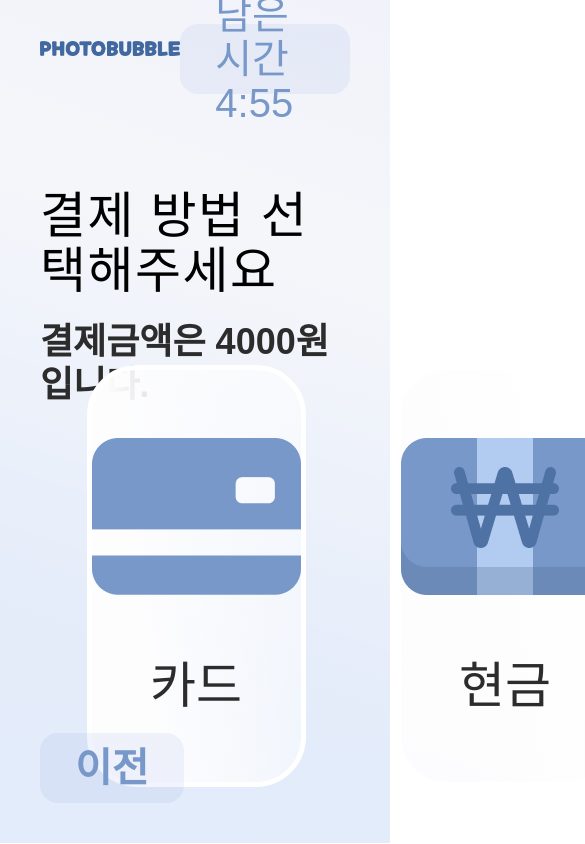
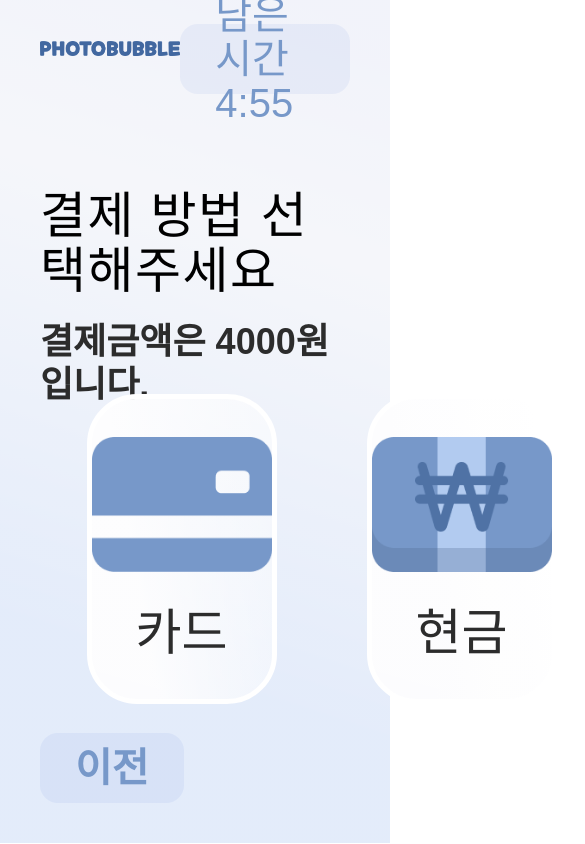
Before and after one commit to Hyewon0223/AR_Photo_WEB, a React (Create React App) app: page /SelectPayment in a window 390 px wide. Shown: the top 844 px of the page, 585 px wide, since content can reach past the window. Built offline with nearby package versions, Linux system fonts and the light colour scheme; a web font is replaced by a local one.

Commit message:
[Refactor] Responsive Web

```diff
--- a/src/components/ARChoice.js
+++ b/src/components/ARChoice.js
@@ -3,7 +3,7 @@ import styled from "styled-components";
 export const ARChoice = ({name, imgSrc, onClick}) => {
     return <Container>
         <ImgWrapper onClick={onClick}>
-            <img src={imgSrc}/>
+            <ImgContainer src={imgSrc}/>
         </ImgWrapper>
         <Text>{name}</Text>
     </Container>
@@ -23,6 +23,15 @@ const ImgWrapper = styled.div`
   display: flex;
   justify-content: center;
   align-items: center;
+  @media only screen and (max-width: 1224px){
+    width: 280px;
+    height: 210px;
+  }
+`
+const ImgContainer = styled.img`
+  @media only screen and (max-width: 1224px){
+    width: 100px;
+  }
 `
 const Text = styled.div`
   margin: 28px auto auto;
@@ -34,4 +43,7 @@ const Text = styled.div`
   color: #2C2C2C;
   white-space: pre-line;
   text-align: center;
+  @media only screen and (max-width: 1224px){
+    font-size: 40px;
+  }
 `
--- a/src/components/BaseElement.js
+++ b/src/components/BaseElement.js
@@ -38,7 +38,7 @@ export const BaseElement = ({isTimer, onBackClick, etc, onEtcClick, children, is
     return <Container>
         <Header>
             <Logo imgURL={PhotoBubble}/>
-            {isTimer && <BaseButton font name={`남은 시간 ${min}:${sec}`}></BaseButton>}
+            {isTimer && <BaseButton font name={`남은 시간 ${min}:${sec}`}/>}
         </Header>
         <Wrapper isExist={onBackClick || etc || isCheck}>
             {children}
--- a/src/components/PaymentChoice.js
+++ b/src/components/PaymentChoice.js
@@ -3,7 +3,7 @@ import styled from "styled-components";
 export const PaymentChoice = ({name, imgSrc, onClick}) => {
     return <Container onClick={onClick}>
         <ImgWrapper>
-            <img src={imgSrc}/>
+            <ImgContainer src={imgSrc}/>
         </ImgWrapper>
         <Text>{name}</Text>
     </Container>
@@ -15,11 +15,14 @@ const Container = styled.div`
   border-radius: 50px;
   width: 412px;
   height: 412px;
-  max-width: 474px;
   display: flex;
   flex-direction: column;
   cursor: pointer;
   margin: auto;
+  @media only screen and (max-width: 1224px){
+    width: 300px;
+    height: 300px;
+  }
 `
 const ImgWrapper = styled.div`
   margin: auto auto 0;
@@ -34,4 +37,12 @@ const Text = styled.div`
   color: #2C2C2C;
   white-space: pre-line;
   text-align: center;
+  @media only screen and (max-width: 1224px){
+    margin: 30px auto auto;
+  }
 `
+const ImgContainer = styled.img`
+  @media only screen and (max-width: 1224px){
+    width: 180px;
+  }
+`
--- a/src/pages/1_PeopleNumPage.js
+++ b/src/pages/1_PeopleNumPage.js
@@ -22,9 +22,9 @@ export const PeopleNumPage = () => {
             <ChildrenTitle>몇명이서 찍을까요?</ChildrenTitle>
             <ChildrenSubTitle/>
             <SelectWrapper>
-                {[null,1,2,3,null].map((num)=> {
-                    return <RelativeContainer>
-                        <SelectBox key={`peopleNum-${num}`} visible={!num}
+                {[null,1,2,3,null].map((num,idx)=> {
+                    return <RelativeContainer key={`peopleNum-${idx}`}>
+                        <SelectBox visible={!num}
                                    selectNum={selectNum} name={num} unit="명"
                                    onClick={()=>onBoxClick(num)}/>
                         {selectNum === num ?
--- a/src/pages/2_PrintNumPage.js
+++ b/src/pages/2_PrintNumPage.js
@@ -23,9 +23,8 @@ export const PrintNumPage = () => {
             <ChildrenSubTitle>원하시는 출력장수를 선택해주세요.</ChildrenSubTitle>
             <SelectWrapper>
                 {[1,2,3,4,5].map((num)=> {
-                    return <RelativeContainer>
-                        <SelectBox key={`printNum-${num}`}
-                                   selectNum={selectNum} name={num} unit="장"
+                    return <RelativeContainer key={`printNum-${num}`}>
+                        <SelectBox selectNum={selectNum} name={num} unit="장"
                                    onClick={()=>onBoxClick(num)}/>
                         {selectNum === num ?
                             <SelectCheck src={check}/>
--- a/src/pages/3_SelectNumPage.js
+++ b/src/pages/3_SelectNumPage.js
@@ -89,6 +89,9 @@ const SelectWrap = styled.div`
   display: flex;
   justify-content: center;
   align-items: center;
+  @media only screen and (max-width: 1224px){
+    margin-top: 10px;
+  }
 `
 const Select = styled.div`
   cursor: pointer;
@@ -110,6 +113,9 @@ const SelectLayoutWrap = styled.div`
   justify-content: center;
   align-items: center;
   gap: 74px;
+  @media only screen and (max-width: 1224px){
+    margin-top: 50px;
+  }
 `
 const LayoutContainer = styled.div`
   position: relative;
--- a/src/pages/5_PaymentCardPage.js
+++ b/src/pages/5_PaymentCardPage.js
@@ -51,6 +51,11 @@ const MoneyBox = styled.div`
   line-height: 114px;
   color: #FFFFFF;
   cursor: pointer;
+  @media only screen and (max-width: 1224px){
+    width: 330px;
+    height: 170px;
+    font-size: 80px;
+  }
 `
 const Text = styled.div`
   font-family: 'ONE Mobile POP',sans-serif;
@@ -59,5 +64,7 @@ const Text = styled.div`
   font-size: 80px;
   line-height: 88px;
   color: #2C2C2C;
-
+  @media only screen and (max-width: 1224px){
+    font-size: 60px;
+  }
 `
--- a/src/pages/5_PaymentCashPage.js
+++ b/src/pages/5_PaymentCashPage.js
@@ -59,7 +59,7 @@ const MoneyBox = styled.div`
   width: 412px;
   height: 209px;
   background: ${props=>props.isWhite? "linear-gradient(196.1deg, rgba(255, 255, 255, 0.61) -15.99%, rgba(255, 255, 255, 0.352657) 101.75%, rgba(255, 255, 255, 0) 142.09%), linear-gradient(80.77deg, #FBFBFD 27.85%, rgba(251, 251, 253, 0) 91.1%)": "#7798C9"};
-  border: 5px solid ${props=>props.isWhite?"#FFFFFF":"#7798C9"};
+  border: 5px solid ${props=>props.isWhite?"#FFFFFF":"#678AC0"};
   border-radius: 28px;
   font-family: 'ONE Mobile POP', sans-serif;
   font-weight: 400;
@@ -67,6 +67,11 @@ const MoneyBox = styled.div`
   line-height: 114px;
   color: ${props=>props.isWhite? "#7798C9": "#ffffff"};
   cursor: pointer;
+  @media only screen and (max-width: 1224px){
+    width: 280px;
+    height: 150px;
+    font-size: 70px;
+  }
 `
 const Text = styled.div`
   font-family: 'ONE Mobile POP', sans-serif;
@@ -74,5 +79,7 @@ const Text = styled.div`
   font-size: 60px;
   line-height: 66px;
   color: #000000;
-
+  @media only screen and (max-width: 1224px){
+    font-size: 50px;
+  }
 `
```
